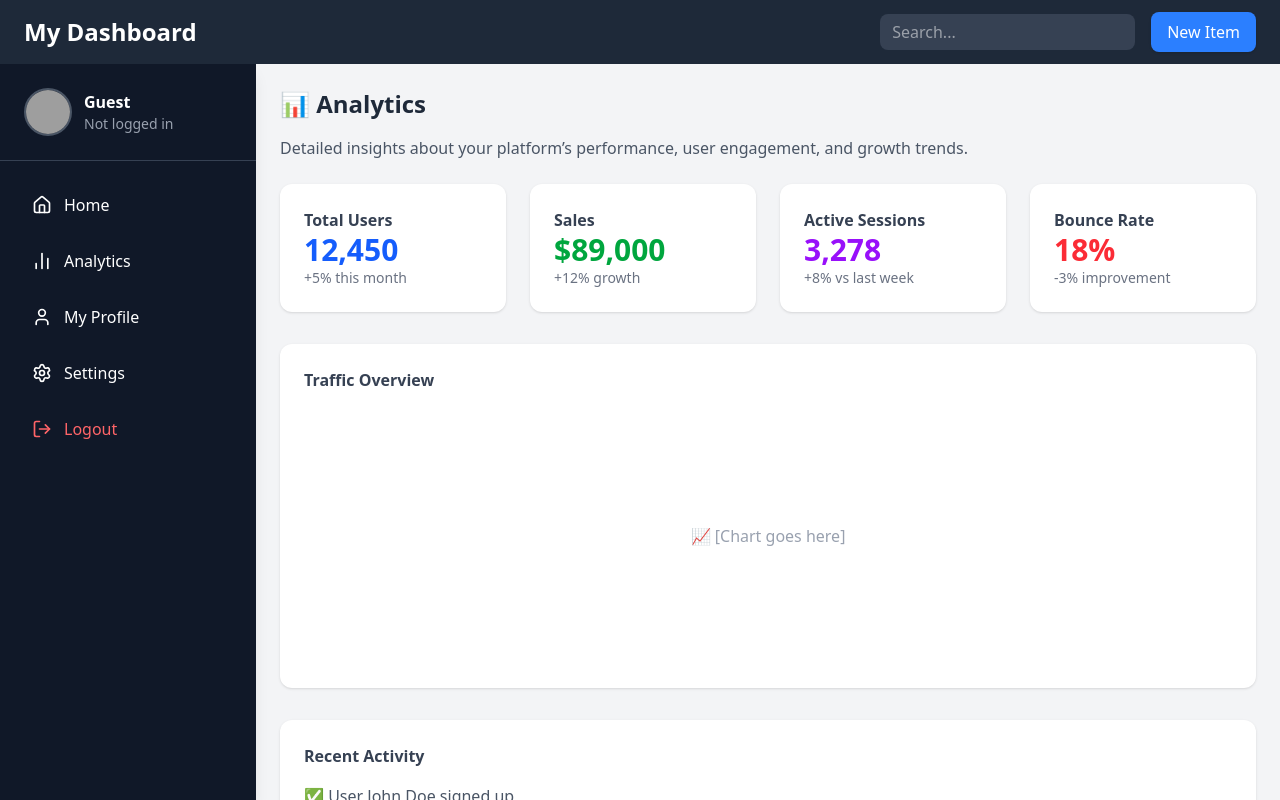
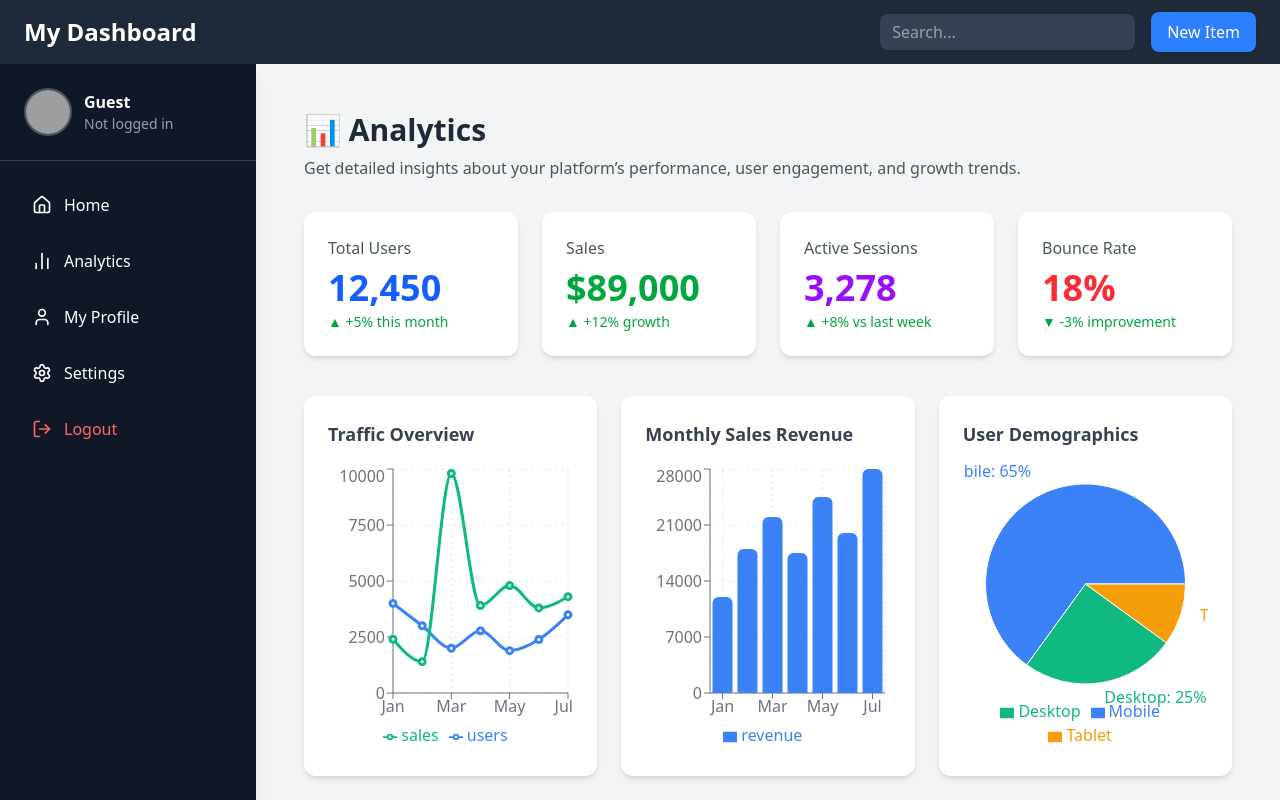
Before and after one commit to Raytay1234/Dashboard, a React (Vite) app: page / in a window 1280 px wide. Both pictures are taken after a click on the button "Analytics". Built offline with nearby package versions, Linux system fonts and the light colour scheme; grey boxes are pictures that could not be loaded; the HTML template or start-up script is replaced by a standard one.

Commit message:
fixed issues with analysis

```diff
--- a/package.json
+++ b/package.json
@@ -15,6 +15,7 @@
     "react": "^19.1.1",
     "react-dom": "^19.1.1",
     "react-router-dom": "^7.8.2",
+    "recharts": "^3.2.1",
     "tailwindcss": "^4.1.13"
   },
   "devDependencies": {
--- a/src/components/Analytics.jsx
+++ b/src/components/Analytics.jsx
@@ -1,54 +1,166 @@
 import React from "react";
+import {
+  LineChart,
+  Line,
+  BarChart,
+  Bar,
+  PieChart,
+  Pie,
+  Cell,
+  XAxis,
+  YAxis,
+  CartesianGrid,
+  Tooltip,
+  ResponsiveContainer,
+  Legend,
+} from "recharts";
+
+const trafficData = [
+  { name: "Jan", users: 4000, sales: 2400 },
+  { name: "Feb", users: 3000, sales: 1398 },
+  { name: "Mar", users: 2000, sales: 9800 },
+  { name: "Apr", users: 2780, sales: 3908 },
+  { name: "May", users: 1890, sales: 4800 },
+  { name: "Jun", users: 2390, sales: 3800 },
+  { name: "Jul", users: 3490, sales: 4300 },
+];
+
+const salesData = [
+  { month: "Jan", revenue: 12000 },
+  { month: "Feb", revenue: 18000 },
+  { month: "Mar", revenue: 22000 },
+  { month: "Apr", revenue: 17500 },
+  { month: "May", revenue: 24500 },
+  { month: "Jun", revenue: 20000 },
+  { month: "Jul", revenue: 28000 },
+];
+
+const demographicsData = [
+  { name: "Mobile", value: 65 },
+  { name: "Desktop", value: 25 },
+  { name: "Tablet", value: 10 },
+];
+
+const COLORS = ["#3b82f6", "#10b981", "#f59e0b"];
 
 const Analytics = () => {
   return (
-    <div>
-      <h2 className="text-2xl font-bold text-gray-800 mb-4">📊 Analytics</h2>
-      <p className="text-gray-600 mb-6">
-        Detailed insights about your platform’s performance, user engagement, and
-        growth trends.
+    <div className="p-6">
+      {/* Header */}
+      <h2 className="text-3xl font-bold text-gray-800 mb-2">📊 Analytics</h2>
+      <p className="text-gray-600 mb-8">
+        Get detailed insights about your platform’s performance, user engagement, and growth trends.
       </p>
 
       {/* Stat Cards */}
       <div className="grid gap-6 sm:grid-cols-2 lg:grid-cols-4">
-        <div className="bg-white shadow rounded-xl p-6">
-          <h3 className="font-semibold text-gray-700">Total Users</h3>
-          <p className="text-3xl font-bold text-blue-600">12,450</p>
-          <p className="text-sm text-gray-500">+5% this month</p>
+        <div className="bg-white shadow-md rounded-xl p-6 hover:shadow-lg transition">
+          <h3 className="font-medium text-gray-600">Total Users</h3>
+          <p className="text-4xl font-bold text-blue-600 mt-2">12,450</p>
+          <p className="text-sm text-green-600 mt-1">▲ +5% this month</p>
         </div>
-        <div className="bg-white shadow rounded-xl p-6">
-          <h3 className="font-semibold text-gray-700">Sales</h3>
-          <p className="text-3xl font-bold text-green-600">$89,000</p>
-          <p className="text-sm text-gray-500">+12% growth</p>
+        <div className="bg-white shadow-md rounded-xl p-6 hover:shadow-lg transition">
+          <h3 className="font-medium text-gray-600">Sales</h3>
+          <p className="text-4xl font-bold text-green-600 mt-2">$89,000</p>
+          <p className="text-sm text-green-600 mt-1">▲ +12% growth</p>
         </div>
-        <div className="bg-white shadow rounded-xl p-6">
-          <h3 className="font-semibold text-gray-700">Active Sessions</h3>
-          <p className="text-3xl font-bold text-purple-600">3,278</p>
-          <p className="text-sm text-gray-500">+8% vs last week</p>
+        <div className="bg-white shadow-md rounded-xl p-6 hover:shadow-lg transition">
+          <h3 className="font-medium text-gray-600">Active Sessions</h3>
+          <p className="text-4xl font-bold text-purple-600 mt-2">3,278</p>
+          <p className="text-sm text-green-600 mt-1">▲ +8% vs last week</p>
         </div>
-        <div className="bg-white shadow rounded-xl p-6">
-          <h3 className="font-semibold text-gray-700">Bounce Rate</h3>
-          <p className="text-3xl font-bold text-red-500">18%</p>
-          <p className="text-sm text-gray-500">-3% improvement</p>
+        <div className="bg-white shadow-md rounded-xl p-6 hover:shadow-lg transition">
+          <h3 className="font-medium text-gray-600">Bounce Rate</h3>
+          <p className="text-4xl font-bold text-red-500 mt-2">18%</p>
+          <p className="text-sm text-green-600 mt-1">▼ -3% improvement</p>
         </div>
       </div>
 
-      {/* Chart Placeholder */}
-      <div className="bg-white shadow rounded-xl p-6 mt-8">
-        <h3 className="font-semibold text-gray-700 mb-4">Traffic Overview</h3>
-        <div className="h-64 flex items-center justify-center text-gray-400">
-          📈 [Chart goes here]
+      {/* Charts Grid */}
+      <div className="grid gap-6 sm:grid-cols-2 lg:grid-cols-3 mt-10">
+        {/* Line Chart */}
+        <div className="bg-white shadow-md rounded-xl p-6">
+          <h3 className="text-lg font-semibold text-gray-700 mb-4">Traffic Overview</h3>
+          <div className="h-72">
+            <ResponsiveContainer width="100%" height="100%">
+              <LineChart data={trafficData}>
+                <CartesianGrid strokeDasharray="3 3" stroke="#e5e7eb" />
+                <XAxis dataKey="name" stroke="#6b7280" />
+                <YAxis stroke="#6b7280" />
+                <Tooltip contentStyle={{ backgroundColor: "#fff", borderRadius: "0.5rem" }} />
+                <Legend />
+                <Line type="monotone" dataKey="users" stroke="#3b82f6" strokeWidth={3} />
+                <Line type="monotone" dataKey="sales" stroke="#10b981" strokeWidth={3} />
+              </LineChart>
+            </ResponsiveContainer>
+          </div>
+        </div>
+
+        {/* Bar Chart */}
+        <div className="bg-white shadow-md rounded-xl p-6">
+          <h3 className="text-lg font-semibold text-gray-700 mb-4">Monthly Sales Revenue</h3>
+          <div className="h-72">
+            <ResponsiveContainer width="100%" height="100%">
+              <BarChart data={salesData}>
+                <CartesianGrid strokeDasharray="3 3" stroke="#e5e7eb" />
+                <XAxis dataKey="month" stroke="#6b7280" />
+                <YAxis stroke="#6b7280" />
+                <Tooltip contentStyle={{ backgroundColor: "#fff", borderRadius: "0.5rem" }} />
+                <Legend />
+                <Bar dataKey="revenue" fill="#3b82f6" radius={[6, 6, 0, 0]} />
+              </BarChart>
+            </ResponsiveContainer>
+          </div>
+        </div>
+
+        {/* Pie Chart */}
+        <div className="bg-white shadow-md rounded-xl p-6">
+          <h3 className="text-lg font-semibold text-gray-700 mb-4">User Demographics</h3>
+          <div className="h-72 flex justify-center items-center">
+            <ResponsiveContainer width="100%" height="100%">
+              <PieChart>
+                <Pie
+                  data={demographicsData}
+                  cx="50%"
+                  cy="50%"
+                  labelLine={false}
+                  label={({ name, percent }) => `${name}: ${(percent * 100).toFixed(0)}%`}
+                  outerRadius={100}
+                  fill="#8884d8"
+                  dataKey="value"
+                >
+                  {demographicsData.map((entry, index) => (
+                    <Cell key={`cell-${index}`} fill={COLORS[index % COLORS.length]} />
+                  ))}
+                </Pie>
+                <Tooltip contentStyle={{ backgroundColor: "#fff", borderRadius: "0.5rem" }} />
+                <Legend />
+              </PieChart>
+            </ResponsiveContainer>
+          </div>
         </div>
       </div>
 
       {/* Recent Activity */}
-      <div className="bg-white shadow rounded-xl p-6 mt-8">
-        <h3 className="font-semibold text-gray-700 mb-4">Recent Activity</h3>
-        <ul className="space-y-3 text-gray-600">
-          <li>✅ User <span className="font-medium">John Doe</span> signed up</li>
-          <li>💰 Sale recorded: <span className="font-medium">$299</span></li>
-          <li>📦 Order <span className="font-medium">#1245</span> shipped</li>
-          <li>⚡ Server load at <span className="font-medium">75%</span></li>
+      <div className="bg-white shadow-md rounded-xl p-6 mt-10">
+        <h3 className="text-lg font-semibold text-gray-700 mb-4">Recent Activity</h3>
+        <ul className="space-y-4">
+          <li className="flex items-center text-gray-700">
+            <span className="mr-3">✅</span>
+            <span>User <span className="font-medium">John Doe</span> signed up</span>
+          </li>
+          <li className="flex items-center text-gray-700">
+            <span className="mr-3">💰</span>
+            <span>Sale recorded: <span className="font-medium">$299</span></span>
+          </li>
+          <li className="flex items-center text-gray-700">
+            <span className="mr-3">📦</span>
+            <span>Order <span className="font-medium">#1245</span> shipped</span>
+          </li>
+          <li className="flex items-center text-gray-700">
+            <span className="mr-3">⚡</span>
+            <span>Server load at <span className="font-medium">75%</span></span>
+          </li>
         </ul>
       </div>
     </div>
```
Also changed, not shown: src/components/Dashboard.jsx (+31 -21 lines), src/components/Settings.jsx (+94 -35 lines), 1 other file (tests, documents, lock files or other folders).
